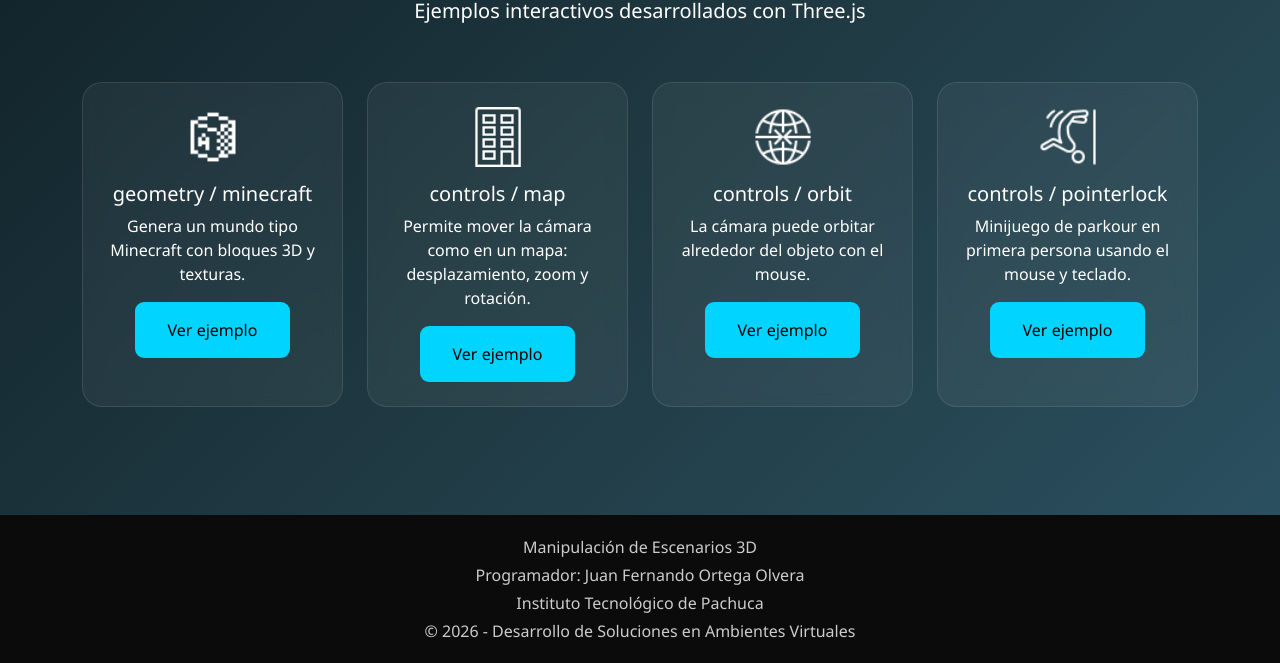
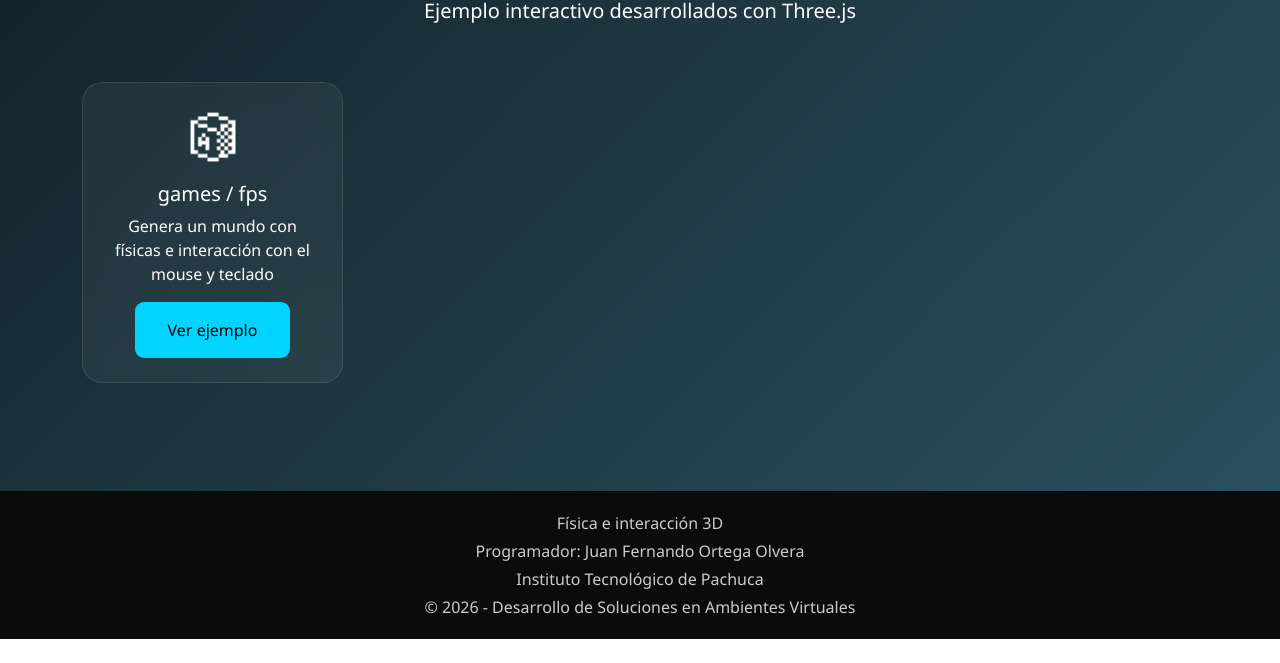
Before and after one commit to juanferroky0510/fisica-e-interaccion-3D, a plain HTML site: page index.html in a window 1280 px wide. Shown: the part 196-859 px from the top of the page. After the commit the page ends 835 px from the top, so only its background shows below. Drawn offline with nearby package versions, Linux system fonts and the light colour scheme.

```diff
--- a/index.html
+++ b/index.html
@@ -5,7 +5,7 @@
     <meta charset="UTF-8">
     <meta name="viewport" content="width=device-width, initial-scale=1.0">
 
-    <title>Escenarios 3D con Three.js</title>
+    <title>Física e interacción 3D</title>
     <link rel="icon" type="image/png" href="assets/img/favicon.png">
 
     <!-- Bootstrap 5 -->
@@ -24,7 +24,7 @@
         <div class="container">
 
             <a class="navbar-brand fw-bold" href="index.html">
-                <i class="bi bi-box"></i> Escenarios 3D
+                <i class="bi bi-box"></i> Física e interacción 3D
             </a>
 
             <button class="navbar-toggler" data-bs-toggle="collapse" data-bs-target="#menu">
@@ -50,9 +50,9 @@
 
     <!-- HERO -->
     <section class="hero container">
-        <h1>Manipulación de Escenarios 3D</h1>
+        <h1>Física e interacción 3D</h1>
         <p class="lead">
-            Ejemplos interactivos desarrollados con Three.js
+            Ejemplo interactivo desarrollados con Three.js
         </p>
     </section>
 
@@ -64,59 +64,11 @@
             <div class="col-md-6 col-lg-3">
                 <div class="card card-ui p-4 text-center h-100">
                     <img src="assets/img/cubo.png" class="icon-3d-img">
-                    <h5>geometry / minecraft</h5>
+                    <h5>games / fps</h5>
                     <p>
-                        Genera un mundo tipo Minecraft con bloques 3D y texturas.
+                        Genera un mundo con físicas e interacción con el mouse y teclado
                     </p>
-                    <a href="webgl_geometry_minecraft.html">
-                        <button class="botonesMenu">
-                            Ver ejemplo
-                        </button>
-                    </a>
-                </div>
-            </div>
-
-            <!-- EJEMPLO 2 -->
-            <div class="col-md-6 col-lg-3">
-                <div class="card card-ui p-4 text-center h-100">
-                    <img src="assets/img/edificio.png" class="icon-3d-img">
-                    <h5>controls / map</h5>
-                    <p>
-                        Permite mover la cámara como en un mapa: desplazamiento, zoom y rotación.
-                    </p>
-                    <a href="misc_controls_map.html">
-                        <button class="botonesMenu">
-                            Ver ejemplo
-                        </button>
-                    </a>
-                </div>
-            </div>
-
-            <!-- EJEMPLO 3 -->
-            <div class="col-md-6 col-lg-3">
-                <div class="card card-ui p-4 text-center h-100">
-                    <img src="assets/img/orbita.png" class="icon-3d-img">
-                    <h5>controls / orbit</h5>
-                    <p>
-                        La cámara puede orbitar alrededor del objeto con el mouse.
-                    </p>
-                    <a href="misc_controls_orbit.html">
-                        <button class="botonesMenu">
-                            Ver ejemplo
-                        </button>
-                    </a>
-                </div>
-            </div>
-
-            <!-- EJEMPLO 4 -->
-            <div class="col-md-6 col-lg-3">
-                <div class="card card-ui p-4 text-center h-100">
-                    <img src="assets/img/parkour.png" class="icon-3d-img">
-                    <h5>controls / pointerlock</h5>
-                    <p>
-                        Minijuego de parkour en primera persona usando el mouse y teclado.
-                    </p>
-                    <a href="misc_controls_pointerlock.html">
+                    <a href="games_fps.html">
                         <button class="botonesMenu">
                             Ver ejemplo
                         </button>
@@ -131,7 +83,7 @@
     <footer id="footer">
         <div class="container">
             <p class="mb-1">
-                Manipulación de Escenarios 3D
+                Física e interacción 3D
             </p>
             <p class="mb-1">
                 Programador: Juan Fernando Ortega Olvera
```
Also changed, not shown: games_fps.html (+48 -5 lines).
